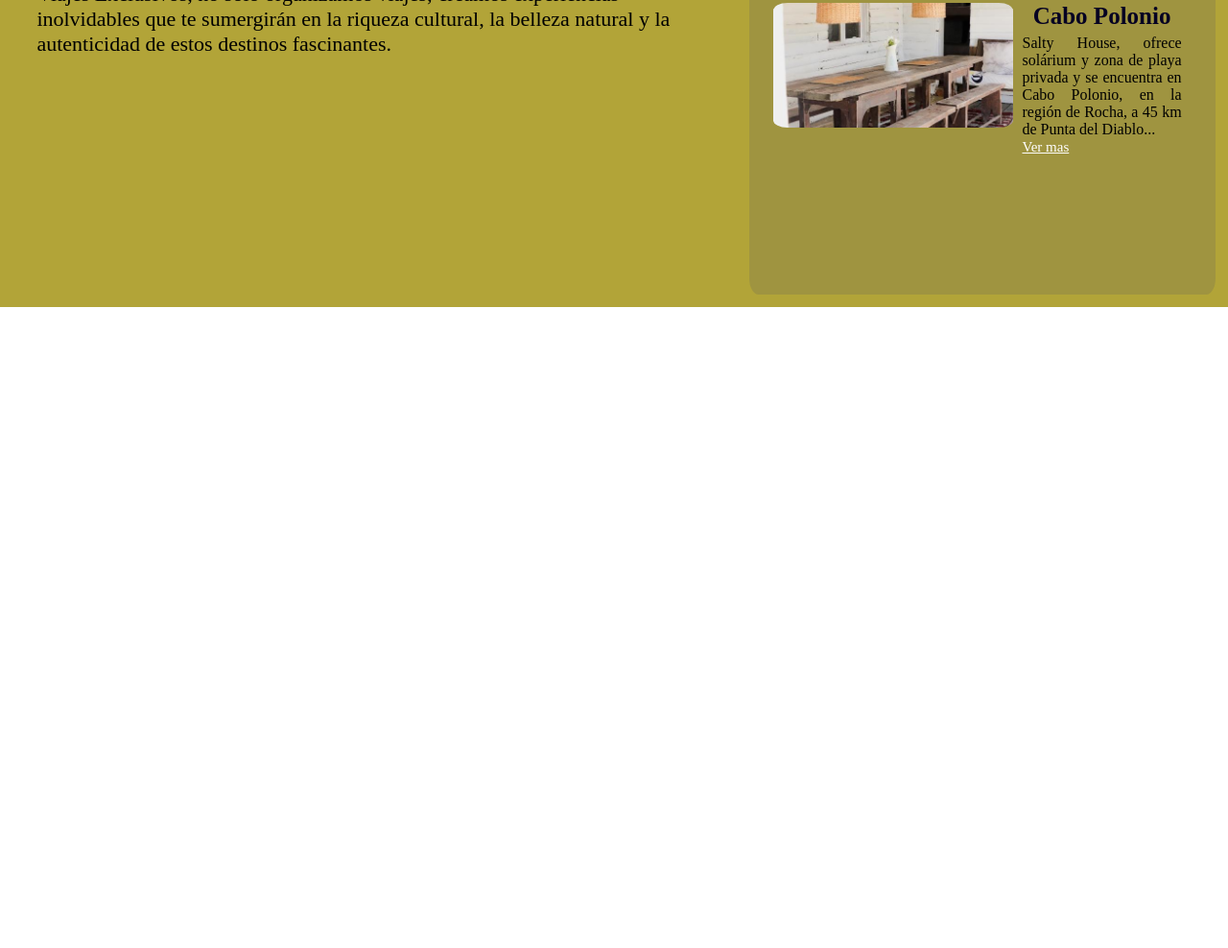
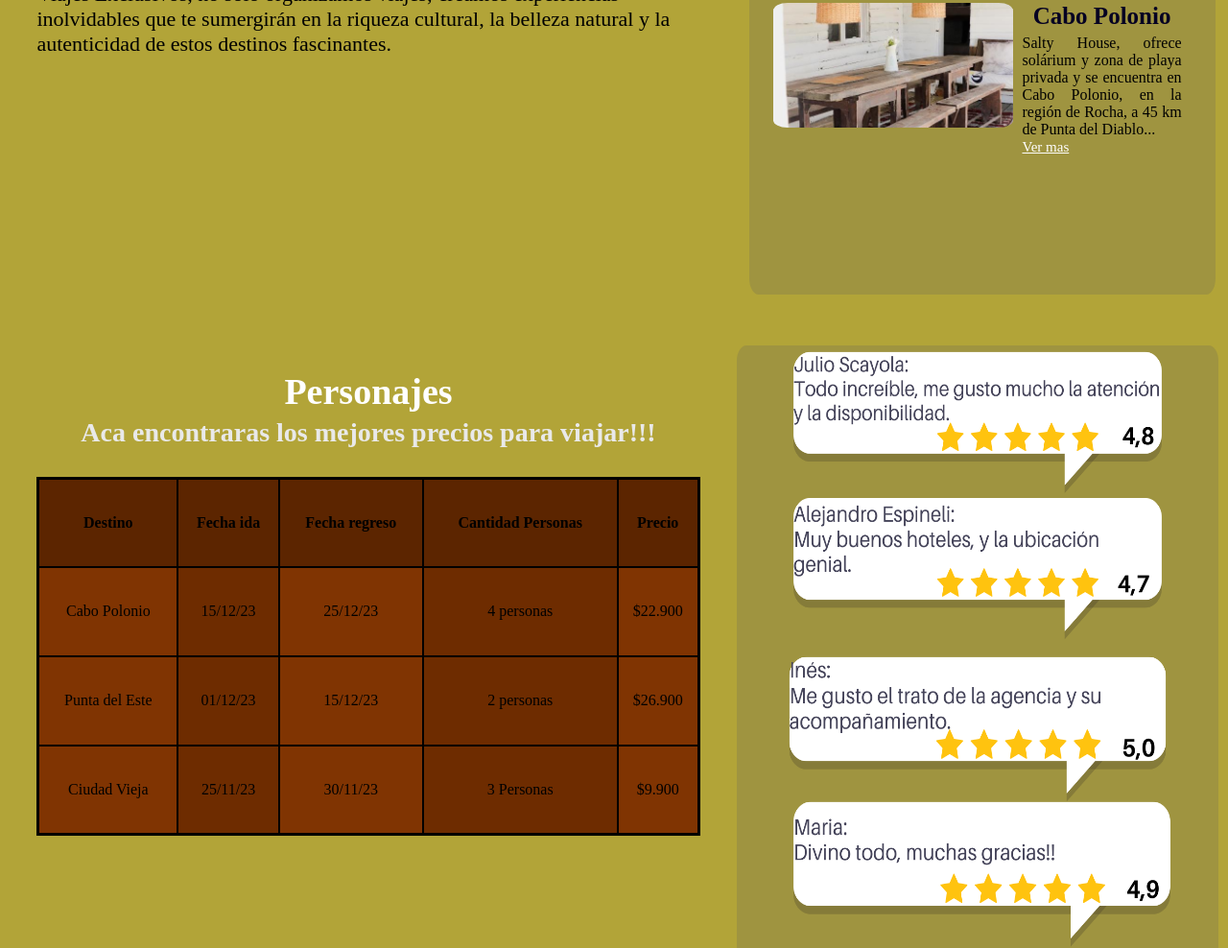
Before and after one commit to junconicolas/tesis2.0, a plain HTML site: page index.html in a window 1280 px wide. Shown: the part 1516-2504 px from the top of the page at 96% size. Before the commit the page ends 1836 px from the top, so only its background shows below. Drawn offline with Linux system fonts and the light colour scheme; sample sign-in values are in the browser's storage.

Commit message:
Se agrego apartado con precios y comentarios

```diff
--- a/css/index.css
+++ b/css/index.css
@@ -211,3 +211,84 @@
   color: white;
 }
 /*finaliza seccion 2*/
+/*Inicia seccion 3*/
+.seccion-3 {
+  background-color: rgb(178, 164, 56);
+  width: 100%;
+  height: 110vh;
+  display: flex;
+  flex-direction: row;
+  justify-content: center;
+  align-items: center;
+}
+.article {
+  width: 60%;
+  height: 100vh;
+  padding: 2% 3%;
+}
+.tabla-titulo {
+  width: 100%;
+  height: auto;
+  display: flex;
+  flex-direction: column;
+  justify-content: center;
+  align-items: center;
+}
+.tabla-titulo h2 {
+  font-size: 38px;
+  color: white;
+}
+.tabla-titulo h3 {
+  font-size: 28px;
+  margin-top: 5px;
+  color: rgb(233, 233, 233);
+  text-align: center;
+}
+.tabla-div {
+  display: flex;
+  flex-direction: column;
+  justify-content: center;
+  align-items: center;
+  width: 100%;
+  height: 50%;
+  margin: 30px 0;
+}
+.tabla {
+  table-layout: auto;
+  border: 3px solid black;
+  border-collapse: collapse;
+  width: 100%;
+  height: 100%;
+}
+.fila-encabezado {
+  background-color: rgb(92, 37, 0);
+  width: auto;
+  height: 40px;
+}
+.fila-dato {
+  width: auto;
+  height: 40px;
+}
+.fila-dato :nth-child(odd) {
+  background-color: rgb(128, 52, 2);
+}
+.fila-dato :nth-child(even) {
+  background-color: rgb(110, 44, 0);
+}
+.columna {
+  border: 2px solid rgb(0, 0, 0);
+  text-align: center;
+}
+
+.aside {
+  width: 40%;
+  height: 100vh;
+}
+.aside img {
+  width: 98%;
+  height: 100%;
+  overflow: hidden;
+  border-radius: 2%;
+}
+
+/*finaliza seccion 3*/
--- a/index.html
+++ b/index.html
@@ -101,6 +101,55 @@
   </aside>
 </section>
 
+<!--SECCION 3-->
+<section class="seccion-3">
+  <article class="article">
+    <div class="tabla-titulo">
+      <h2>Personajes</h2>
+      <h3>Aca encontraras los mejores precios para viajar!!! </h3>
+    </div>
+    <div class="tabla-div">
+      <table class="tabla">
+        <tr class="fila-encabezado">
+          <th class="columna">Destino</th>
+          <th class="columna">Fecha ida</th>
+          <th class="columna">Fecha regreso</th>
+          <th class="columna">Cantidad Personas</th>
+          <th class="columna">Precio</th>
+        </tr>
+        <tr class="fila-dato">
+          <td class="columna">Cabo Polonio</td>
+          <td class="columna">15/12/23</td>
+          <td class="columna">25/12/23</td>
+          <td class="columna">4 personas</td>
+          <td class="columna">$22.900</td>
+        </tr>
+        <tr class="fila-dato">
+          <td class="columna">Punta del Este</td>
+          <td class="columna">01/12/23</td>
+          <td class="columna">15/12/23</td>
+          <td class="columna">2 personas</td>
+          <td class="columna">$26.900</td>
+        </tr>
+        <tr class="fila-dato">
+          <td class="columna">Ciudad Vieja</td>
+          <td class="columna">25/11/23</td>
+          <td class="columna">30/11/23</td>
+          <td class="columna">3 Personas</td>
+          <td class="columna">$9.900</td>
+        </tr>
+      </table>
+    </div>
+
+  </article>
+  <aside class="aside">
+    <img src="img/comentarios.png" alt="">
+  </aside>
+</section>
+
+
+
+
     <script src="js/index.js"></script>
   </body>
 </html>
```
